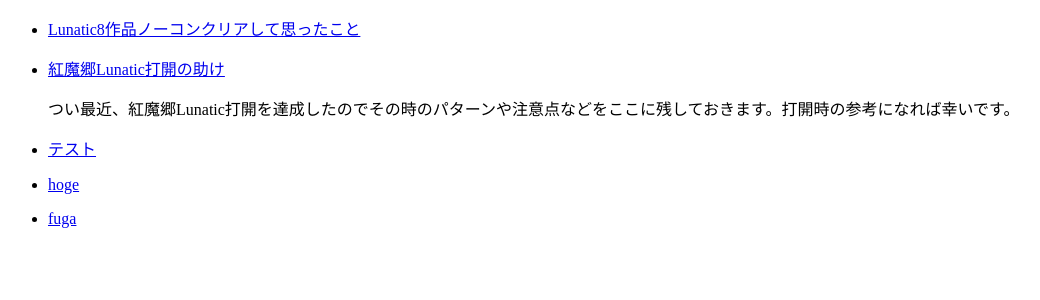
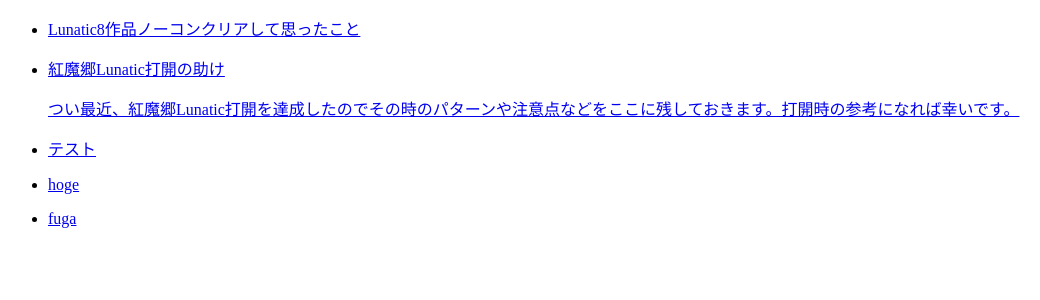
Before and after one commit to kelp-of-truth/articles, a Jekyll site: the page built from index.md, in a window 1280 px wide. Shown: the top 300 px of the page, without its empty margins (0-1040 px from the left). Built offline with Jekyll 4.4.1, drawn with Linux system fonts in a browser that asks for light colours.

Commit message:
Update articles.html

```diff
--- a/_layouts/articles.html
+++ b/_layouts/articles.html
@@ -49,8 +49,10 @@
         <ul>
     {% for post in site.posts %}
     <li>
-      <a href="{{ post.url }}">{{ post.title }}</a>
-      <p>{{ post.description }}</p>
+      <a href="{{ post.url }}">
+        <label>{{ post.title }}</label>
+        <p>{{ post.description }}</p>
+      </a>
     </li>
     {% endfor %}
     </ul>
```
